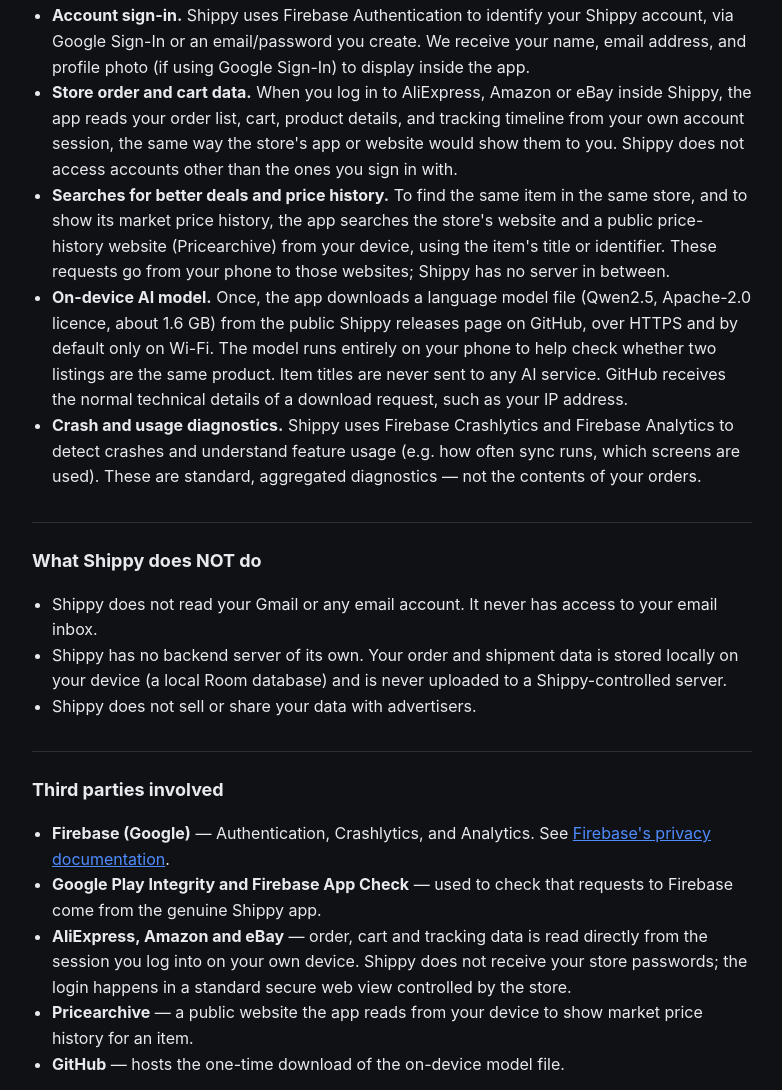
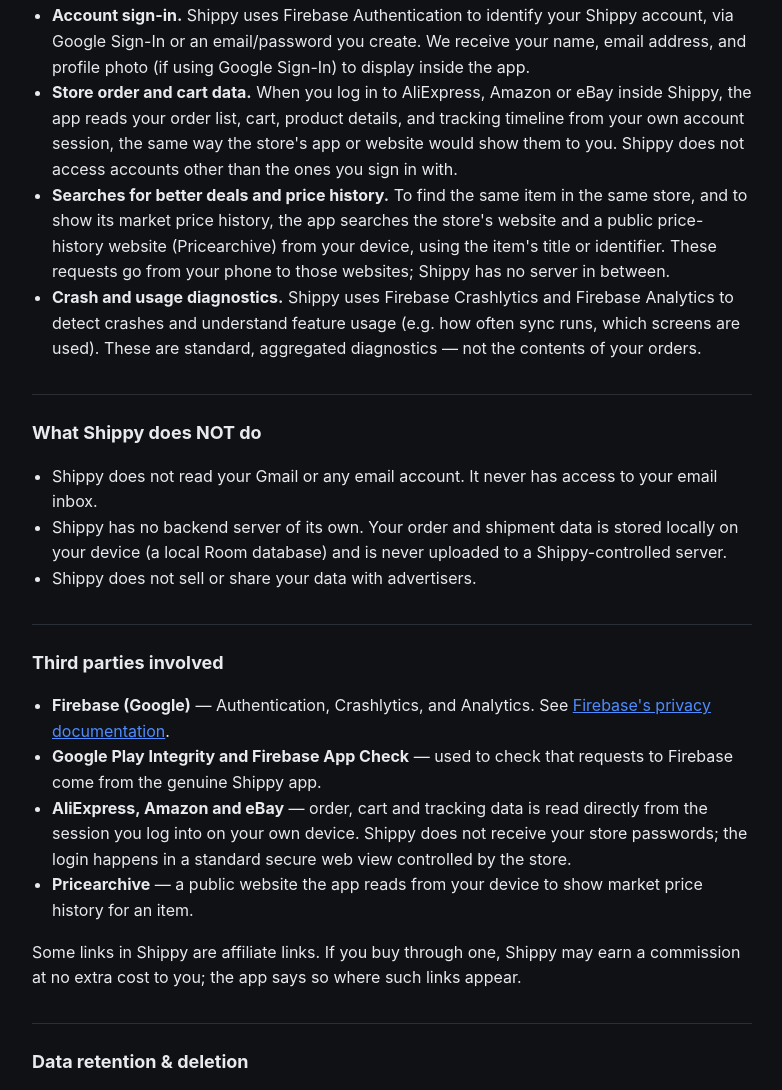
Before and after one commit to Eagle84/Shippy-releases, a plain HTML site: page privacy-policy.html in a window 1280 px wide. Shown: the part 447-1537 px from the top of the page, without its empty margins (248-1030 px from the left). Drawn offline with Linux system fonts and the light colour scheme.

Commit message:
Privacy policy: remove the on-device model download (feature parked)

```diff
--- a/privacy-policy.html
+++ b/privacy-policy.html
@@ -27,7 +27,6 @@
     <li><strong>Account sign-in.</strong> Shippy uses Firebase Authentication to identify your Shippy account, via Google Sign-In or an email/password you create. We receive your name, email address, and profile photo (if using Google Sign-In) to display inside the app.</li>
     <li><strong>Store order and cart data.</strong> When you log in to AliExpress, Amazon or eBay inside Shippy, the app reads your order list, cart, product details, and tracking timeline from your own account session, the same way the store's app or website would show them to you. Shippy does not access accounts other than the ones you sign in with.</li>
     <li><strong>Searches for better deals and price history.</strong> To find the same item in the same store, and to show its market price history, the app searches the store's website and a public price-history website (Pricearchive) from your device, using the item's title or identifier. These requests go from your phone to those websites; Shippy has no server in between.</li>
-    <li><strong>On-device AI model.</strong> Once, the app downloads a language model file (Qwen2.5, Apache-2.0 licence, about 1.6 GB) from the public Shippy releases page on GitHub, over HTTPS and by default only on Wi-Fi. The model runs entirely on your phone to help check whether two listings are the same product. Item titles are never sent to any AI service. GitHub receives the normal technical details of a download request, such as your IP address.</li>
     <li><strong>Crash and usage diagnostics.</strong> Shippy uses Firebase Crashlytics and Firebase Analytics to detect crashes and understand feature usage (e.g. how often sync runs, which screens are used). These are standard, aggregated diagnostics — not the contents of your orders.</li>
   </ul>
 
@@ -44,7 +43,6 @@
     <li><strong>Google Play Integrity and Firebase App Check</strong> — used to check that requests to Firebase come from the genuine Shippy app.</li>
     <li><strong>AliExpress, Amazon and eBay</strong> — order, cart and tracking data is read directly from the session you log into on your own device. Shippy does not receive your store passwords; the login happens in a standard secure web view controlled by the store.</li>
     <li><strong>Pricearchive</strong> — a public website the app reads from your device to show market price history for an item.</li>
-    <li><strong>GitHub</strong> — hosts the one-time download of the on-device model file.</li>
   </ul>
   <p>Some links in Shippy are affiliate links. If you buy through one, Shippy may earn a commission at no extra cost to you; the app says so where such links appear.</p>
 
```
